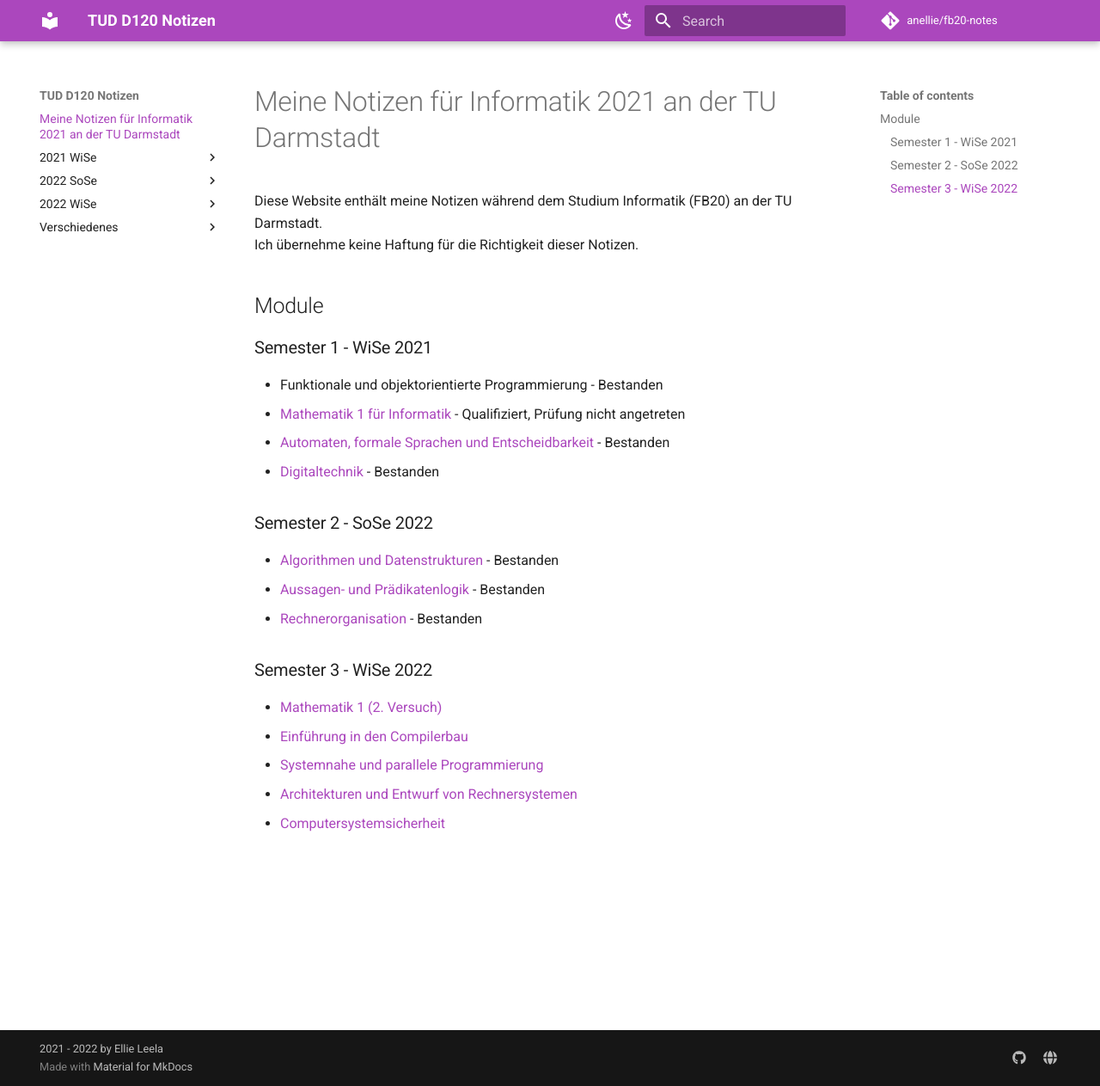
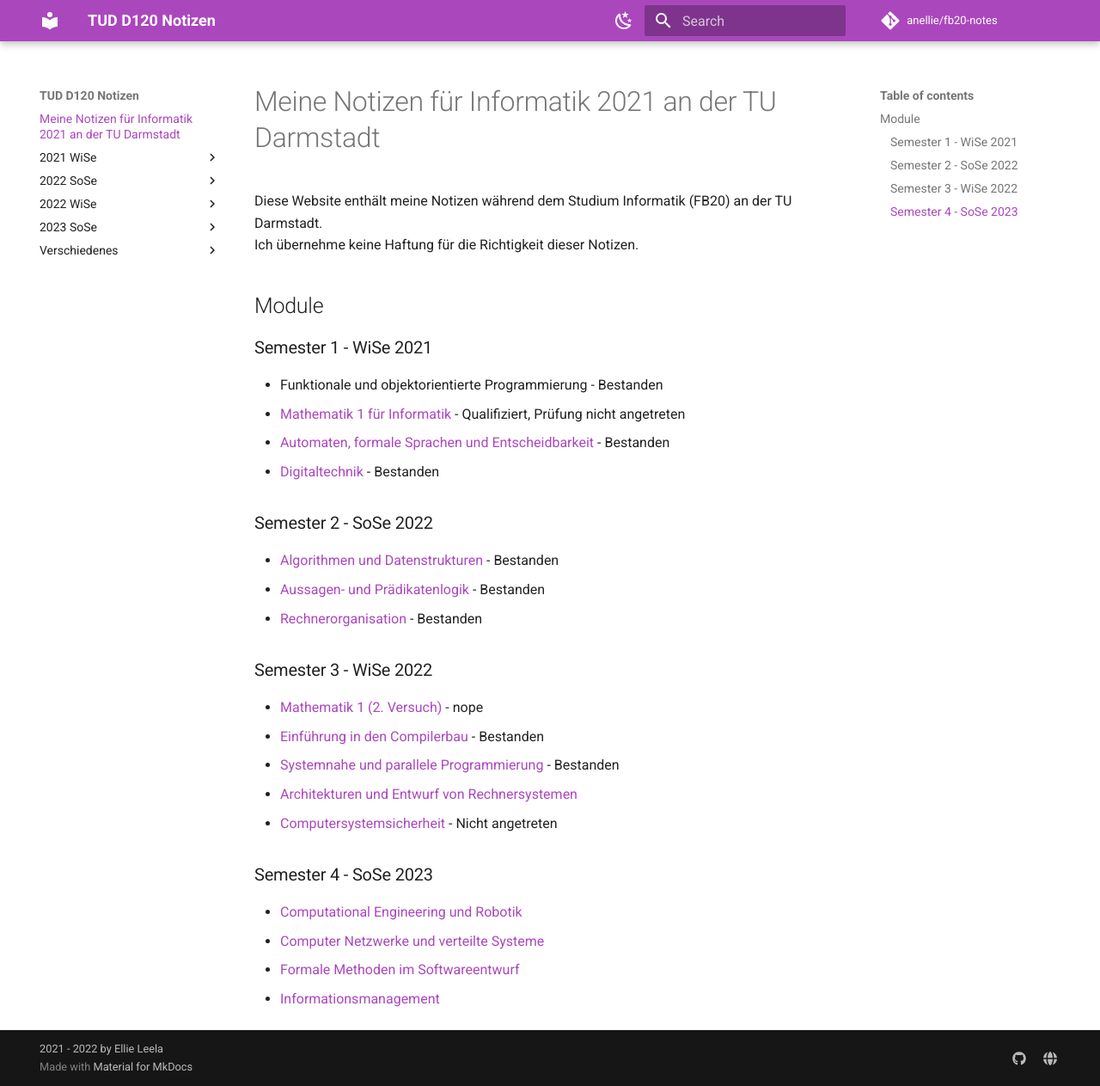
Before and after one commit to aurelilia/fb20-notes, an MkDocs documentation site: the page built from docs/index.md, in a window 1280 px wide and 1263 px high. Shown: the whole window at 86% size. Built offline with MkDocs 1.6.1 and Material for MkDocs 9.7.7, drawn with Linux system fonts in a browser that asks for light colours; comment, search, counter and statistics services are not loaded.

Commit message:
next semester

```diff
--- a/docs/index.md
+++ b/docs/index.md
@@ -21,8 +21,14 @@ Ich übernehme keine Haftung für die Richtigkeit dieser Notizen.
 - [Rechnerorganisation](./2022%20-%20SoSe/Rechnerorganisation/1_11.04.2022.md) - Bestanden
 
 ### Semester 3 - WiSe 2022
-- [Mathematik 1 (2. Versuch)](./2022%20-%20WiSe/Mathematik%201/1_grundbegriffe.md)
-- [Einführung in den Compilerbau](./2022%20-%20WiSe/Einf%C3%BChrung%20in%20den%20Compilerbau/1.md)
-- [Systemnahe und parallele Programmierung](./2022%20-%20WiSe/Systemnahe%20und%20parallele%20Programmierung/1.md)
+- [Mathematik 1 (2. Versuch)](./2022%20-%20WiSe/Mathematik%201/1_grundbegriffe.md) - nope
+- [Einführung in den Compilerbau](./2022%20-%20WiSe/Einf%C3%BChrung%20in%20den%20Compilerbau/1.md) - Bestanden
+- [Systemnahe und parallele Programmierung](./2022%20-%20WiSe/Systemnahe%20und%20parallele%20Programmierung/1.md) - Bestanden
 - [Architekturen und Entwurf von Rechnersystemen](./2022%20-%20WiSe/Architekturen%20und%20Entwurf%20von%20Rechnersystemen/1_19.10.2022.md)
-- [Computersystemsicherheit](./2022%20-%20WiSe/Computersystemsicherheit/1_21.10.2022.md)
+- [Computersystemsicherheit](./2022%20-%20WiSe/Computersystemsicherheit/1_21.10.2022.md) - Nicht angetreten
+
+### Semester 4 - SoSe 2023
+- [Computational Engineering und Robotik](./2023%20-%20SoSe/Computational%20Engineering%20und%20Robotik/1_17.04.2023.md)
+- [Computer Netzwerke und verteilte Systeme](./2023%20-%20SoSe/Computer%20Netzwerke%20und%20verteilte%20Systeme/1_19.04.2023.md)
+- [Formale Methoden im Softwareentwurf](./2023%20-%20SoSe/Formale%20Methoden%20im%20Softwareentwurf/1_17.04.2023.md)
+- [Informationsmanagement](./2023%20-%20SoSe/Informationsmanagement/1_14.04.2023.md)
```
Also changed, not shown: docs/2023 - SoSe/Computational Engineering und Robotik/1_17.04.2023.md (added, +1 -0 lines), docs/2023 - SoSe/Computer Netzwerke und verteilte Systeme/1_19.04.2023.md (added, +1 -0 lines), docs/2023 - SoSe/Formale Methoden im Softwareentwurf/1_17.04.2023.md (added, +1 -0 lines), docs/2023 - SoSe/Informationsmanagement/1_14.04.2023.md (added, +1 -0 lines).
